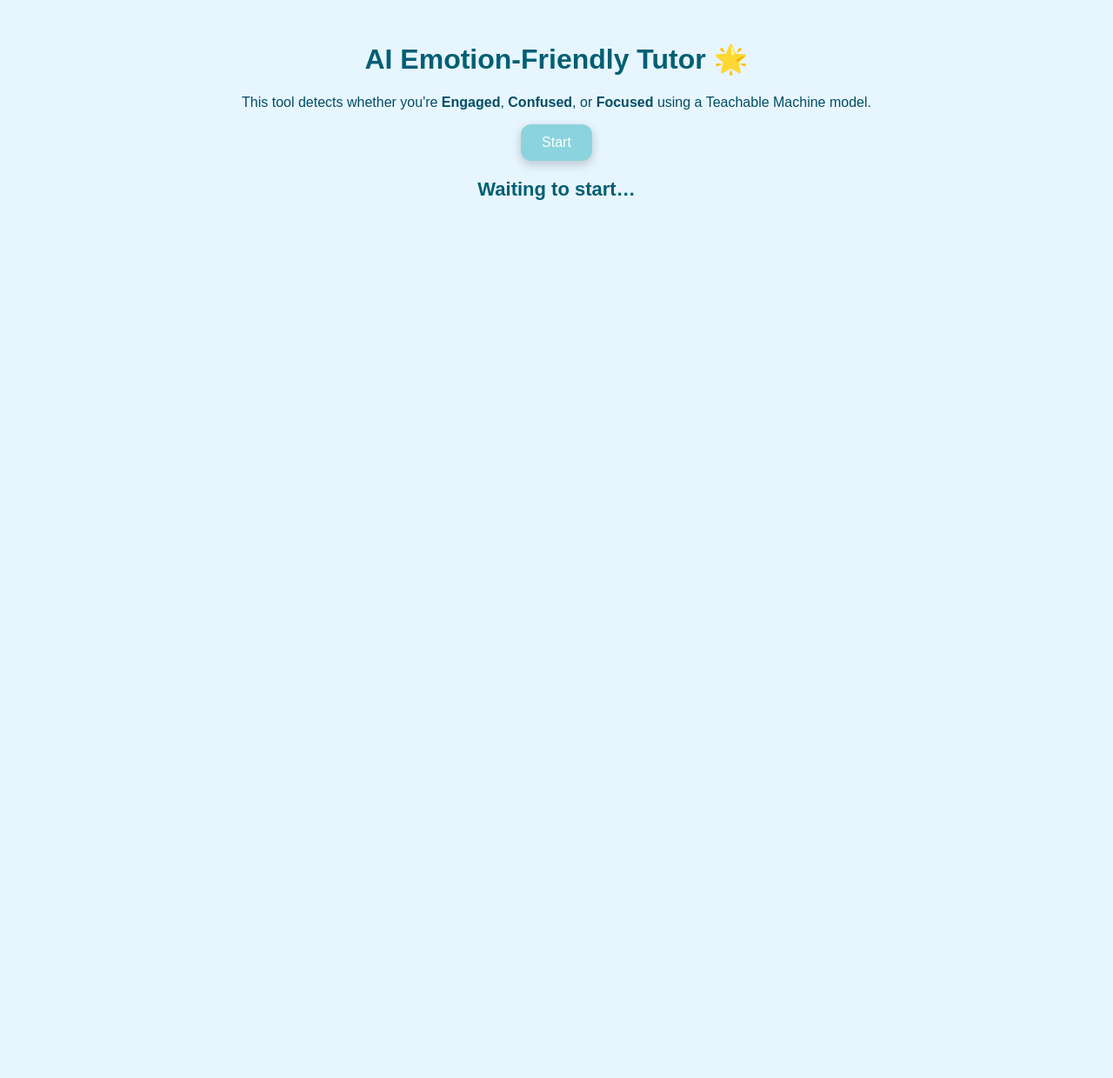
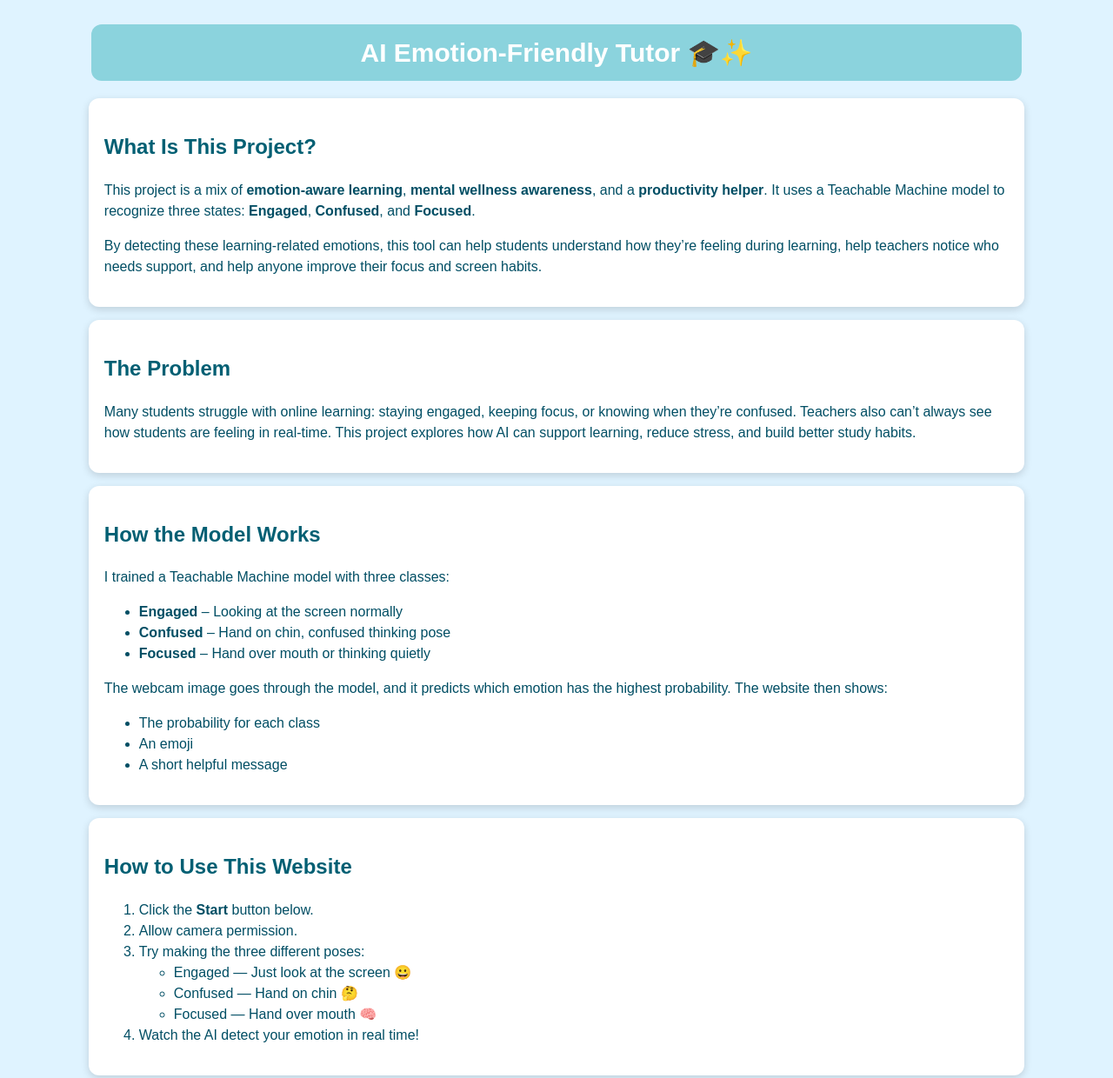
Before and after one commit to aangeldd/AITutor, a plain HTML site: page index.html in a window 1280 px wide. Shown: the top 1240 px of the page at 87% size. Before the commit the page ends 800 px from the top, so only its background shows below. Drawn offline with Linux system fonts and the light colour scheme.

Commit message:
Update index.html

```diff
--- a/index.html
+++ b/index.html
@@ -4,50 +4,70 @@
 <meta charset="UTF-8">
 <title>AI Emotion-Friendly Tutor</title>
 
-<!-- Pastel Theme -->
 <style>
     body {
+        background: #dff3ff;
         font-family: Arial, sans-serif;
-        background: #e7f5ff; /* pastel light blue */
         text-align: center;
         padding: 20px;
         color: #004e64;
     }
     h1 {
+        background: #8bd3dd;
+        padding: 15px;
+        border-radius: 12px;
+        color: white;
+        width: 85%;
+        margin: auto;
+        margin-bottom: 20px;
+        font-size: 30px;
+    }
+    h2 {
         color: #005f73;
     }
+    .section {
+        background: white;
+        width: 85%;
+        margin: 15px auto;
+        padding: 18px;
+        border-radius: 12px;
+        box-shadow: 0 3px 10px rgba(0,0,0,0.15);
+        text-align: left;
+        font-size: 16px;
+        line-height: 1.5;
+    }
     button {
-        background: #8bd3dd;
+        background: #9b5de5;
         color: white;
-        padding: 12px 24px;
+        padding: 14px 28px;
         border: none;
+        font-size: 18px;
         border-radius: 12px;
-        font-size: 16px;
         cursor: pointer;
-        box-shadow: 0 4px 12px rgba(0,0,0,0.2);
+        margin-top: 10px;
     }
     button:hover {
-        background: #6cc5cf;
+        background: #7a35d6;
     }
     #webcam-container canvas {
         margin-top: 20px;
         border-radius: 20px;
-        box-shadow: 0 6px 14px rgba(0,0,0,0.18);
+        box-shadow: 0 5px 12px rgba(0,0,0,0.2);
     }
     #label-container div {
         background: white;
         border-radius: 10px;
-        padding: 10px;
+        padding: 12px;
         margin: 10px auto;
-        max-width: 300px;
-        box-shadow: 0 3px 8px rgba(0,0,0,0.12);
-        font-size: 17px;
+        max-width: 350px;
+        font-size: 18px;
+        box-shadow: 0 3px 8px rgba(0,0,0,0.15);
+        text-align: center;
     }
     #statusMessage {
+        font-size: 30px;
         margin-top: 20px;
-        font-size: 22px;
         font-weight: bold;
-        color: #005f73;
     }
 </style>
 
@@ -57,29 +77,87 @@
 
 <body>
 
-<h1>AI Emotion-Friendly Tutor 🌟</h1>
-<p>This tool detects whether you're <b>Engaged</b>, <b>Confused</b>, or <b>Focused</b> using a Teachable Machine model.</p>
+<h1>AI Emotion-Friendly Tutor 🎓✨</h1>
+
+<!-- DESCRIPTION SECTION -->
+<div class="section">
+<h2>What Is This Project?</h2>
+<p>
+This project is a mix of <b>emotion-aware learning</b>, <b>mental wellness awareness</b>,
+and a <b>productivity helper</b>.
+It uses a Teachable Machine model to recognize three states: <b>Engaged</b>, <b>Confused</b>, and <b>Focused</b>.
+</p>
+<p>
+By detecting these learning-related emotions, this tool can help students understand
+how they’re feeling during learning, help teachers notice who needs support, and help
+anyone improve their focus and screen habits.
+</p>
+</div>
+
+<!-- PROBLEM SECTION -->
+<div class="section">
+<h2>The Problem</h2>
+<p>
+Many students struggle with online learning: staying engaged, keeping focus, or knowing
+when they’re confused. Teachers also can’t always see how students are feeling in real-time.
+This project explores how AI can support learning, reduce stress, and build better study habits.
+</p>
+</div>
+
+<!-- HOW IT WORKS -->
+<div class="section">
+<h2>How the Model Works</h2>
+<p>
+I trained a Teachable Machine model with three classes:
+</p>
+<ul>
+<li><b>Engaged</b> – Looking at the screen normally</li>
+<li><b>Confused</b> – Hand on chin, confused thinking pose</li>
+<li><b>Focused</b> – Hand over mouth or thinking quietly</li>
+</ul>
+<p>
+The webcam image goes through the model, and it predicts which emotion has the highest probability.
+The website then shows:
+</p>
+<ul>
+<li>The probability for each class</li>
+<li>An emoji</li>
+<li>A short helpful message</li>
+</ul>
+</div>
+
+<!-- INSTRUCTIONS -->
+<div class="section">
+<h2>How to Use This Website</h2>
+<ol>
+<li>Click the <b>Start</b> button below.</li>
+<li>Allow camera permission.</li>
+<li>Try making the three different poses:</li>
+<ul>
+<li>Engaged — Just look at the screen 😀</li>
+<li>Confused — Hand on chin 🤔</li>
+<li>Focused — Hand over mouth 🧠</li>
+</ul>
+<li>Watch the AI detect your emotion in real time!</li>
+</ol>
+</div>
 
 <button onclick="start()">Start</button>
 
 <div id="webcam-container"></div>
 <div id="label-container"></div>
-<div id="statusMessage">Waiting to start…</div>
+<div id="statusMessage">Press Start 👇</div>
 
 <script>
-// MODEL FOLDER
 const URL = "./my_model/";
-
 let model, webcam, labelContainer, maxPredictions;
 
 async function start() {
-    document.getElementById("statusMessage").innerHTML = "Loading model… ⏳";
+    document.getElementById("statusMessage").innerHTML = "Loading… ⏳";
 
-    // Load model
     model = await tmImage.load(URL + "model.json", URL + "metadata.json");
     maxPredictions = model.getTotalClasses();
 
-    // Webcam
     webcam = new tmImage.Webcam(250, 250, true);
     await webcam.setup();
     await webcam.play();
@@ -87,14 +165,13 @@ async function start() {
 
     document.getElementById("webcam-container").appendChild(webcam.canvas);
 
-    // Labels
     labelContainer = document.getElementById("label-container");
     labelContainer.innerHTML = "";
     for (let i = 0; i < maxPredictions; i++) {
         labelContainer.appendChild(document.createElement("div"));
     }
 
-    document.getElementById("statusMessage").innerHTML = "Model Loaded! 😊";
+    document.getElementById("statusMessage").innerHTML = "Model Loaded! 😀";
 }
 
 async function loop() {
@@ -107,31 +184,24 @@ async function predict() {
     const prediction = await model.predict(webcam.canvas);
 
     let topClass = "";
-    let highest = 0;
+    let topProb = 0;
 
     for (let i = 0; i < prediction.length; i++) {
         const p = prediction[i];
         labelContainer.childNodes[i].innerHTML =
             `${p.className}: ${p.probability.toFixed(2)}`;
 
-        if (p.probability > highest) {
-            highest = p.probability;
+        if (p.probability > topProb) {
+            topProb = p.probability;
             topClass = p.className;
         }
     }
 
-    // EMOJI + MESSAGE SYSTEM
-    let message = "";
+    let message = "🙂";
 
-    if (topClass === "Engaged") {
-        message = "😀 You're engaged and ready to learn!";
-    }
-    else if (topClass === "Confused") {
-        message = "🤔 You look confused — maybe try reviewing the material?";
-    }
-    else if (topClass === "Focused") {
-        message = "🧠 You're focused! Keep up the great work.";
-    }
+    if (topClass === "Engaged") message = "😀 You're Engaged!";
+    if (topClass === "Confused") message = "🤔 You're Confused!";
+    if (topClass === "Focused") message = "🧠 You're Focused!";
 
     document.getElementById("statusMessage").innerHTML = message;
 }
```
